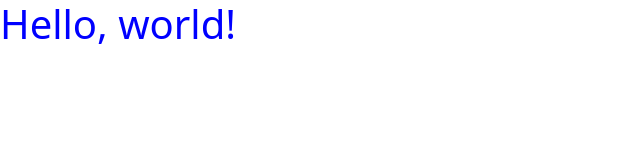
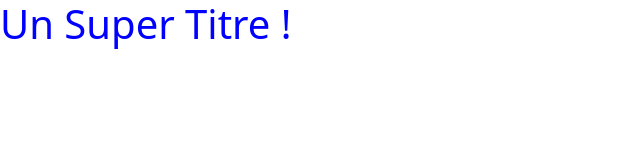
Before and after one commit to Jorgo69/JakInvestisseur, a plain HTML site: page index.html in a window 1280 px wide. Shown: the whole page, without its empty margins (0-640 px from the left). Drawn offline with nearby package versions, Linux system fonts and the light colour scheme.

Commit message:
Modifications du H1

```diff
--- a/index.html
+++ b/index.html
@@ -8,7 +8,7 @@
     <link href="https://cdn.jsdelivr.net/npm/bootstrap@5.2.3/dist/css/bootstrap.min.css" rel="stylesheet" integrity="sha384-rbsA2VBKQhggwzxH7pPCaAqO46MgnOM80zW1RWuH61DGLwZJEdK2Kadq2F9CUG65" crossorigin="anonymous">
   </head>
   <body>
-    <h1>Hello, world!</h1>
+    <h1>Un Super Titre !</h1>
     <script src="https://cdn.jsdelivr.net/npm/bootstrap@5.2.3/dist/js/bootstrap.bundle.min.js" integrity="sha384-kenU1KFdBIe4zVF0s0G1M5b4hcpxyD9F7jL+jjXkk+Q2h455rYXK/7HAuoJl+0I4" crossorigin="anonymous"></script>
   </body>
 </html>
```
